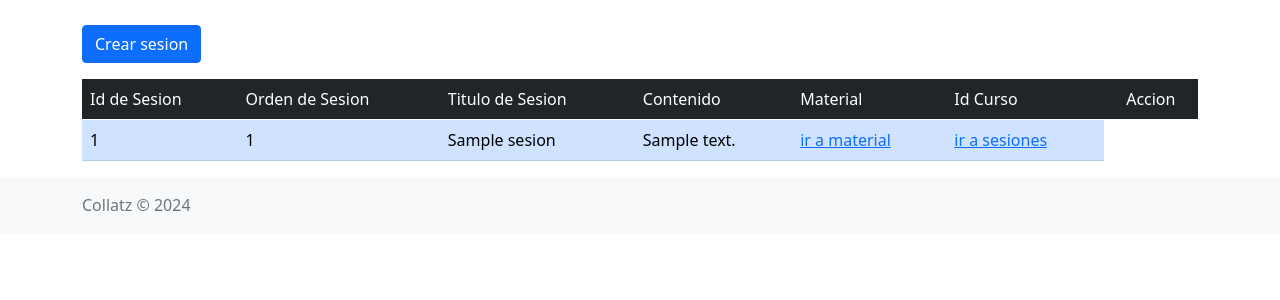
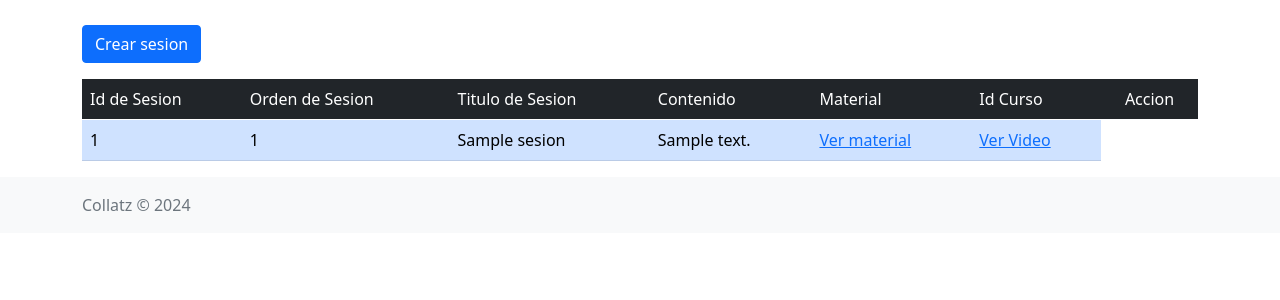
Before and after one commit to luis1045/mooc, a Flask app: page /listseciones/1 in a window 1280 px wide. Shown: the part 56-356 px from the top of the page. Run offline with Flask 3, Linux system fonts and the light colour scheme; tables that the repository leaves empty hold one stand-in row (values such as "Sample post").

Commit message:
modificando mesaje de paltilla de sesiones

```diff
--- a/templates/sesiones.html
+++ b/templates/sesiones.html
@@ -25,8 +25,8 @@
                             <td class="table-primary">{{ sesion.numSesion }}</td>
                             <td class="table-primary">{{ sesion.titulo }}</td>
                             <td class="table-primary">{{ sesion.contenido }}</td>
-                            <td class="table-primary"><a href="">ir a material</a></td>
-                            <td class="table-primary"><a href="">ir a sesiones</a></td>
+                            <td class="table-primary"><a href="">Ver material</a></td>
+                            <td class="table-primary"><a href="">Ver Video</a></td>
                         </tr>
                     {% endfor %}
                 </tbody>
```
